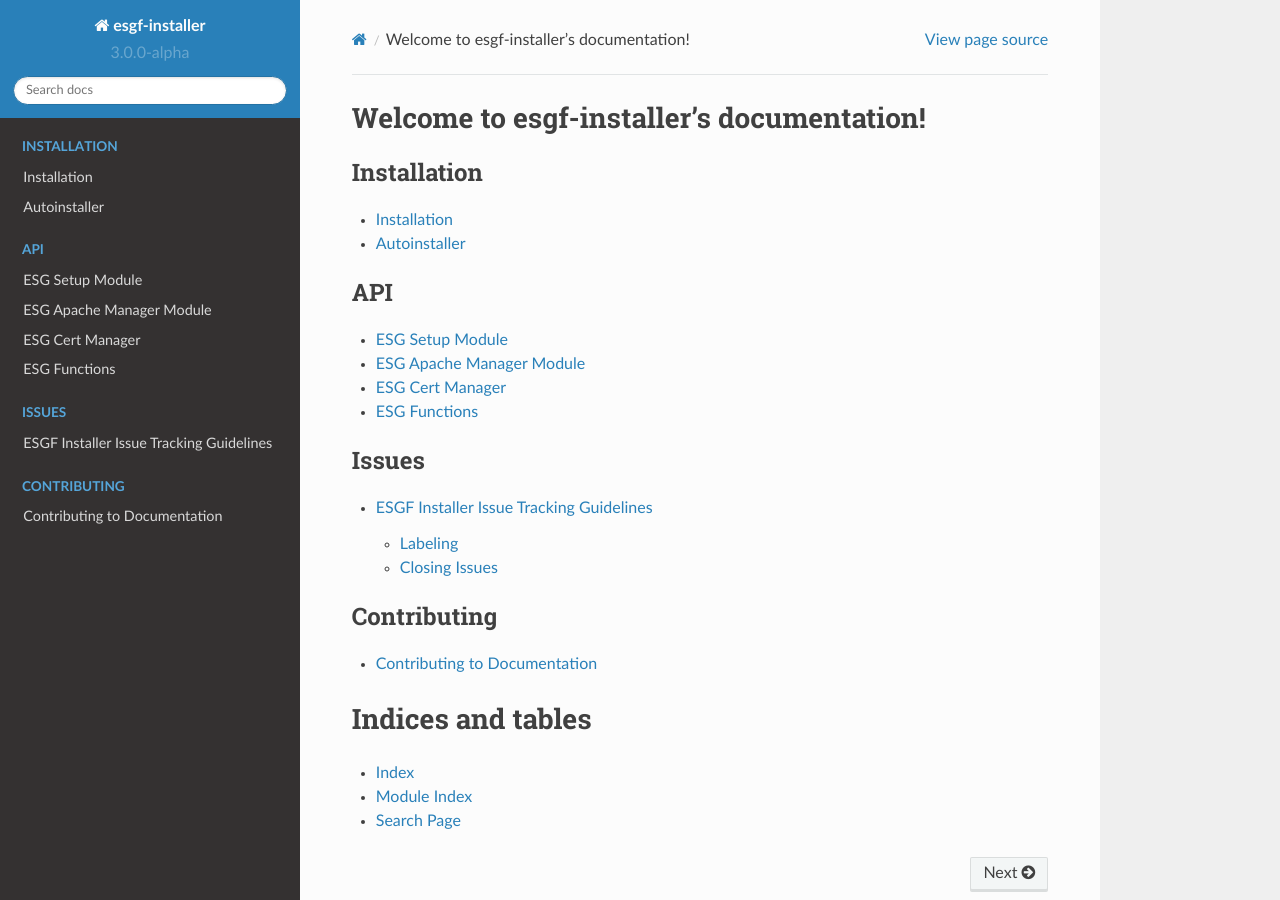
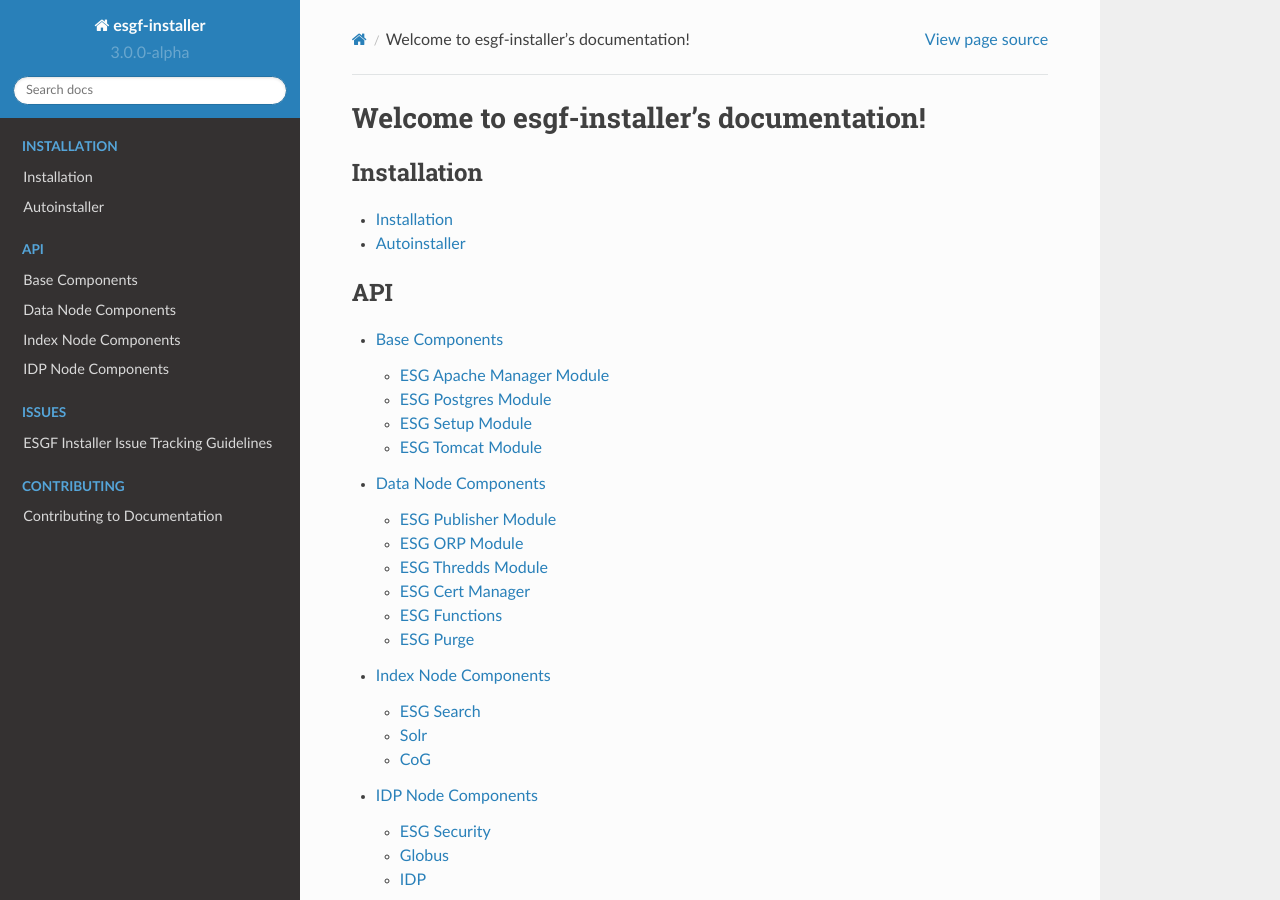
Before and after one commit to ESGF/esgf-installer, a Sphinx documentation site: the page built from docs/index.rst, in a window 1280 px wide and 900 px high. Built offline with Sphinx 7.4.7 and the Read the Docs theme 2.0.0, drawn with Linux system fonts in a browser that asks for light colours.

Commit message:
fixed autodocumentation for new project structure; resolves #343

```diff
--- a/docs/api.rst
+++ b/docs/api.rst
@@ -1,12 +1,45 @@
+================
+Base Components
+================
+
+ESG Apache Manager Module
+---------------------------
+.. automodule:: esg_apache_manager
+   :members:
+
+ESG Postgres Module
+---------------------------
+.. automodule:: esg_postgres
+  :members:
+
 ESG Setup Module
 ------------------
 .. automodule:: esg_setup
    :members:
 
-ESG Apache Manager Module
----------------------------
-.. automodule:: esg_apache_manager
-   :members:
+ESG Tomcat Module
+------------------
+.. automodule:: esg_tomcat_manager
+  :members:
+
+======================
+Data Node Components
+======================
+
+ESG Publisher Module
+------------------
+.. automodule:: esg_publisher
+  :members:
+
+ESG ORP Module
+------------------
+.. automodule:: orp
+  :members:
+
+ESG Thredds Module
+------------------
+.. automodule:: thredds
+  :members:
 
 ESG Cert Manager
 ------------------
@@ -19,3 +52,52 @@ ESG Functions
 ------------------
 .. automodule:: esg_functions
   :members:
+
+
+
+ESG Purge
+------------------
+.. automodule:: esg_purge
+  :members:
+
+======================
+Index Node Components
+======================
+
+ESG Search
+------------------
+.. automodule:: esg_search
+  :members:
+
+
+Solr
+------------------
+.. automodule:: solr
+  :members:
+
+
+CoG
+------------------
+.. automodule:: esg_cog
+  :members:
+
+
+======================
+IDP Node Components
+======================
+
+ESG Security
+------------------
+.. automodule:: esg_security
+  :members:
+
+Globus
+------------------
+.. automodule:: globus
+  :members:
+
+
+IDP
+------------------
+.. automodule:: idp
+  :members:
--- a/docs/conf.py
+++ b/docs/conf.py
@@ -19,11 +19,12 @@
 import os
 import sys
 import sphinx_rtd_theme
-sys.path.insert(0, os.path.abspath('../installer'))
+sys.path.insert(0, os.path.abspath('..'))
 sys.path.insert(0, os.path.abspath('../esgf_utilities'))
 sys.path.insert(0, os.path.abspath('../data_node'))
 sys.path.insert(0, os.path.abspath('../base'))
 sys.path.insert(0, os.path.abspath('../index_node'))
+sys.path.insert(0, os.path.abspath('../idp_node'))
 
 
 # -- General configuration ------------------------------------------------
```
